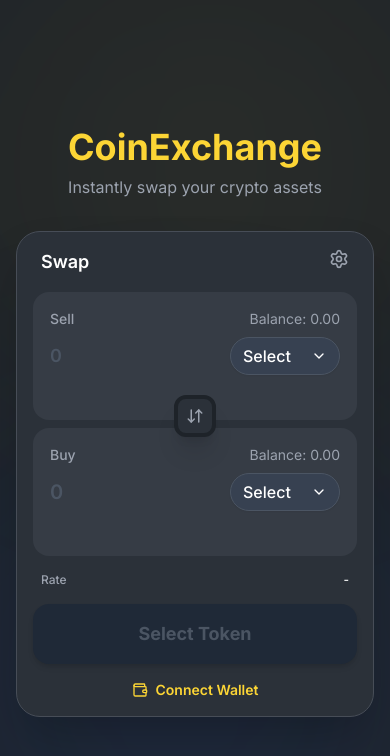
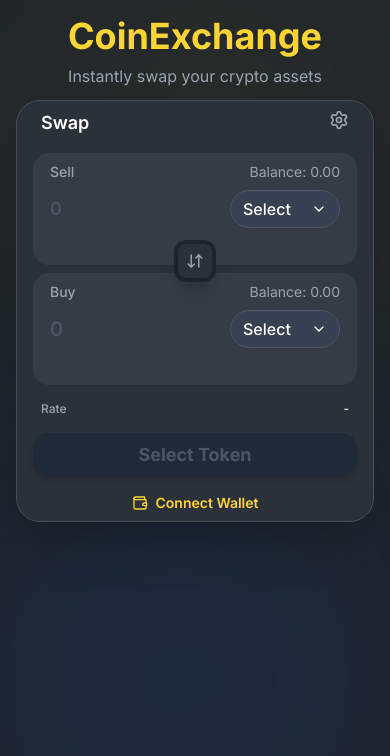
Before and after one commit to Nolking/coin_exchange, a React (Vite) app: page / in a window 390 px wide. Shown: the top 756 px of the page. Built offline with nearby package versions, Linux system fonts and the light colour scheme; no server answers.

Commit message:
update responsive

```diff
--- a/App.tsx
+++ b/App.tsx
@@ -46,7 +46,7 @@ const App: React.FC = () => {
   };
 
   return (
-    <div className={`min-h-screen flex items-center justify-center p-4 relative overflow-hidden transition-colors duration-300 ${theme === 'dark' ? 'bg-dark-bg' : 'bg-light-bg'}`}>
+    <div className={`h-screen flex items-start lg:items-center justify-center p-4 relative overflow-hidden transition-colors duration-300 ${theme === 'dark' ? 'bg-dark-bg' : 'bg-light-bg'}`}>
 
         {/* Background Decorative Elements */}
         {theme === 'dark' && (
@@ -58,7 +58,7 @@ const App: React.FC = () => {
 
         {/* Main Content */}
         <div className="z-10 w-full flex flex-col items-center">
-             <div className="mb-8 text-center">
+             <div className="mb-3 lg:mb-8 text-center">
                 <h1 className={`text-4xl font-bold mb-2 transition-colors ${theme === 'dark' ? 'text-primary' : 'text-yellow-600'}`}>CoinExchange</h1>
                 <p className={`transition-colors ${theme === 'dark' ? 'text-gray-400' : 'text-gray-600'}`}>Instantly swap your crypto assets</p>
              </div>
--- a/components/SwapCard.tsx
+++ b/components/SwapCard.tsx
@@ -199,7 +199,7 @@ const SwapCard: React.FC<SwapCardProps> = ({
 
   return (
     <>
-      <div className="w-full max-w-md bg-white dark:bg-dark-card rounded-3xl p-4 border border-gray-200 dark:border-dark-border shadow-2xl relative transition-colors duration-300">
+      <div className="w-full max-w-md bg-white dark:bg-dark-card rounded-3xl px-4 lg:py-4 py-2 border border-gray-200 dark:border-dark-border shadow-2xl relative transition-colors duration-300">
         <div className="flex justify-between items-center mb-4 px-2 relative">
           <h2 className="text-gray-900 dark:text-white font-semibold text-lg">
             Swap
@@ -246,7 +246,7 @@ const SwapCard: React.FC<SwapCardProps> = ({
           </div>
         </div>
 
-        <div className="bg-light-input dark:bg-dark-input rounded-2xl p-4 mb-2 hover:border hover:border-gray-300 dark:hover:border-gray-600 border border-transparent transition-all">
+        <div className="bg-light-input dark:bg-dark-input rounded-2xl px-4 lg:py-4 py-2 mb-2 hover:border hover:border-gray-300 dark:hover:border-gray-600 border border-transparent transition-all">
           <div className="flex justify-between mb-2">
             <span className="text-gray-500 dark:text-gray-400 text-sm font-medium">
               Sell
@@ -310,7 +310,7 @@ const SwapCard: React.FC<SwapCardProps> = ({
           </button>
         </div>
 
-        <div className="bg-light-input dark:bg-dark-input rounded-2xl p-4 mt-2 mb-4 hover:border hover:border-gray-300 dark:hover:border-gray-600 border border-transparent transition-all">
+        <div className="bg-light-input dark:bg-dark-input rounded-2xl px-4 lg:py-4 py-2 mt-2 mb-4 hover:border hover:border-gray-300 dark:hover:border-gray-600 border border-transparent transition-all">
           <div className="flex justify-between mb-2">
             <span className="text-gray-500 dark:text-gray-400 text-sm font-medium">
               Buy
@@ -373,7 +373,7 @@ const SwapCard: React.FC<SwapCardProps> = ({
         <button
           onClick={handleSwap}
           disabled={!fromToken || !toToken || !fromAmount || isSwapping}
-          className={`w-full py-4 rounded-2xl font-bold text-lg transition-all duration-200 shadow-md ${
+          className={`w-full py-2 lg:py-4 rounded-2xl font-bold text-lg transition-all duration-200 shadow-md ${
             !fromToken || !toToken || !fromAmount
               ? "bg-gray-200 dark:bg-gray-800 text-gray-400 dark:text-gray-600 cursor-not-allowed"
               : isSwapping
```
